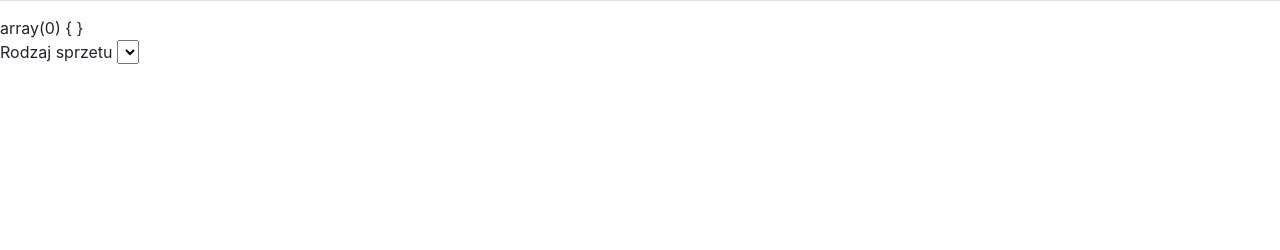
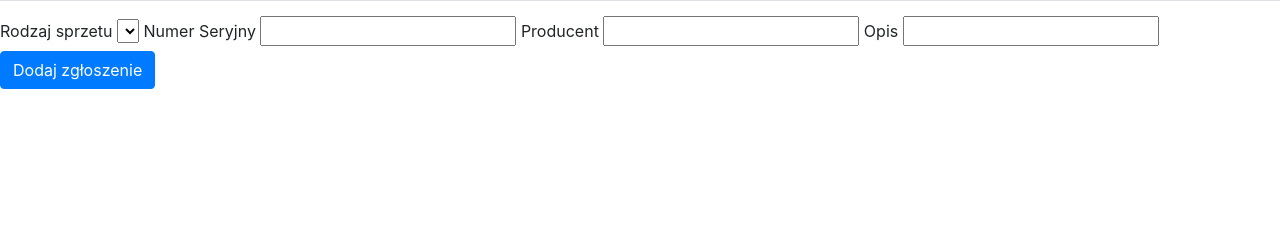
Before and after one commit to servpcteam/servpc, a PHP site: page /userpanel.php in a window 1280 px wide. Shown: the part 122-372 px from the top of the page. Run offline with PHP 8.4, Linux system fonts and the light colour scheme; the visitor is signed in with stand-in values (Sample User, id 1); data that the repository does not hold is empty.

Commit message:
dodawanie zgłoszenia

```diff
--- a/js/createorder.js
+++ b/js/createorder.js
@@ -1,13 +1,20 @@
 $(document).ready(function() {
-	$('.edit-status').click(function() {
-		//console.log("click")
-		var id = $(this).data('id');
-		//console.log(id)
+	$('.create-order').click(function() {
+
+		var sprzet = document.querySelector('#dodanie select[name="sprzet"]').value;
+		var numerseryjny = document.querySelector('#dodanie input[name="numerseryjny"]').value;
+		var producent = document.querySelector('#dodanie input[name="producent"]').value;
+		var opis = document.querySelector('#dodanie input[name="opis"]').value;
+		console.log(opis)
+
 		$.ajax({
 			method: "POST",
-			url: './php/edit_status.php',
+			url: './php/create_order.php',
 			data: {
-				id: id
+				sprzet: sprzet
+				numerseryjny : numerseryjny
+				producent : producent
+				opis : opis
 			},
 			complete:function(){location.reload()},
 
--- a/userpanel.php
+++ b/userpanel.php
@@ -64,12 +64,11 @@ if (!isset($_SESSION['loggedIn'])) {
 <div>
   <?php
     $devices = $db->get_array("SELECT * FROM rodzaj");
-    var_dump($devices);
   ?>
-  <form method="post">
+  <form method="post" id="dodanie">
     <div class="form-group">
       <label for="selectSprzetIDSprzet">Rodzaj sprzetu</label>
-       <select id="selectSprzetIDSprzet">
+       <select id="selectSprzetIDSprzet" name="sprzet">
      <?php
 
           foreach ($devices as $device) {
@@ -77,8 +76,15 @@ if (!isset($_SESSION['loggedIn'])) {
           }
         ?>
       </select>
+      <label for="inputSerialNumber">Numer Seryjny</label>
+      <input type="text" name="numerseryjny" id="inputSerialNumber"/>
+       <label for="inputProducent">Producent</label>
+      <input type="text" name="producent" id="inputProducent"/>
+      <label for="inputOpis">Opis</label>
+      <input type="text" name="opis" id="inputOpis"/>
+      <a class="btn btn-primary create-order" href="#">Dodaj zgłoszenie</a>
 
-    </div>
+       </div>
 </div>
 
 
```
Also changed, not shown: php/create_order.php (added, +28 -0 lines).
